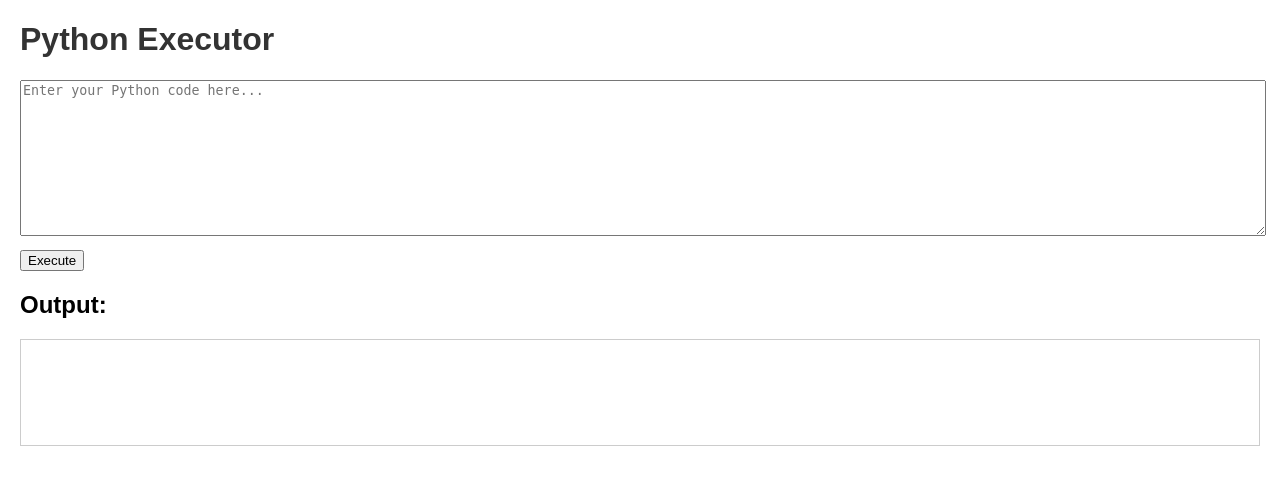
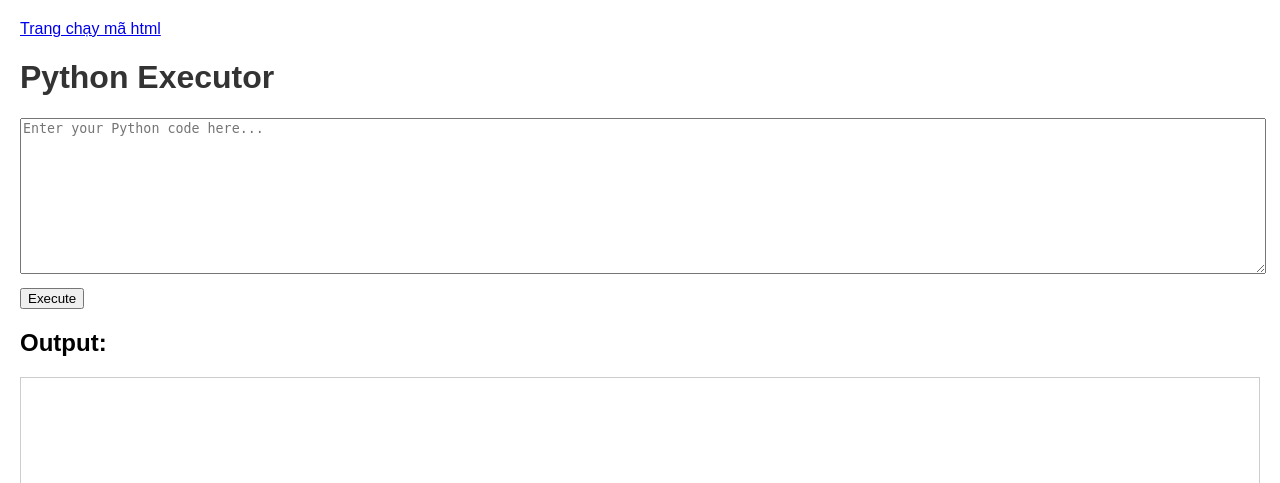
Before and after one commit to hqmdokkai/python-executor, a Flask app: page / in a window 1280 px wide. Shown: the top 483 px of the page. Run offline with Flask 3, Linux system fonts and the light colour scheme.

Commit message:
Update index.html

```diff
--- a/templates/index.html
+++ b/templates/index.html
@@ -6,6 +6,7 @@
     <link rel="stylesheet" href="/static/style.css" />
   </head>
   <body>
+    <a href="https://html-executor.onrender.com">Trang chạy mã html</a>
     <h1>Python Executor</h1>
     <form method="post">
       <textarea
```
